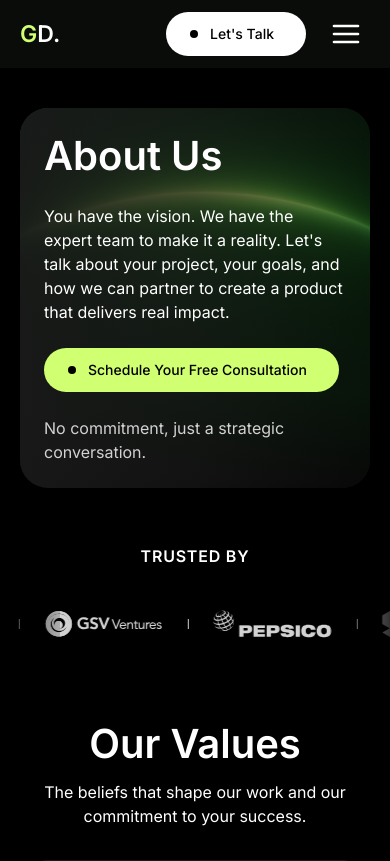
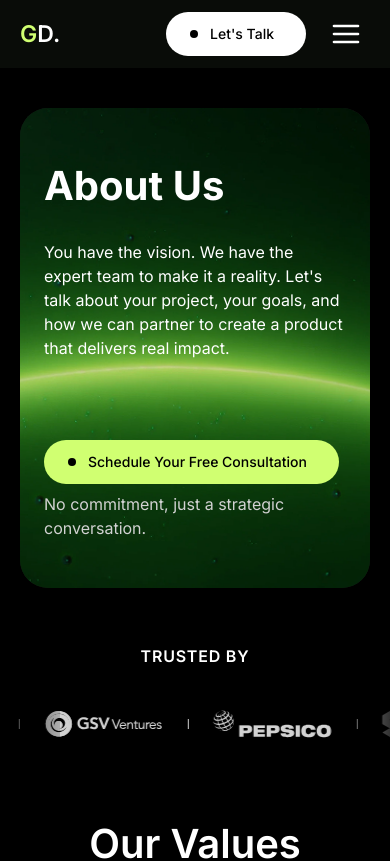
Before and after one commit to abubakar-dev-1/GD-new, a Next.js app: page /about in a window 390 px wide. Shown: the top 861 px of the page. Built offline with nearby package versions, Linux system fonts and the light colour scheme.

Commit message:
about-us-page-done

```diff
--- a/src/components/about/AboutHeroSection.tsx
+++ b/src/components/about/AboutHeroSection.tsx
@@ -11,8 +11,8 @@ export default function AboutHeroSection() {
         <div
           className="relative w-full flex rounded-[28px] overflow-hidden bg-[#191919]"
         >
-          {/* Background Image */}
-          <div className="absolute inset-0">
+          {/* Background Image - Desktop */}
+          <div className="absolute inset-0 hidden lg:block">
             <Image
               src="/images/image 59.png"
               alt="About Us Background"
@@ -21,37 +21,72 @@ export default function AboutHeroSection() {
             />
           </div>
 
-          {/* Gradient Overlay */}
+          {/* Background Image - Mobile */}
+          <div className="absolute inset-0 lg:hidden">
+            <Image
+              src="/images/damu un gur.png"
+              alt="About Us Background"
+              fill
+              className="object-cover"
+            />
+          </div>
+
+          {/* Gradient Overlay - Desktop only */}
           <div
-            className="absolute inset-0"
+            className="absolute inset-0 hidden lg:block"
             style={{
               background:
                 "linear-gradient(90deg, rgba(25, 25, 25, 0.95) 0%, rgba(25, 25, 25, 0.7) 50%, rgba(25, 25, 25, 0.3) 100%)",
             }}
           />
 
-          {/* Content */}
+          {/* Content - Mobile */}
           <div
-            className="relative z-10 flex flex-col items-start gap-[24px] lg:gap-[32px] p-[24px] lg:p-[48px] w-full max-w-[400px] lg:max-w-[440px]"
+            className="relative z-10 flex lg:hidden flex-col items-start gap-[80px] px-[24px] py-[48px] w-full flex-1"
             style={{ fontFamily: "Inter" }}
           >
-            {/* Title - Inter, 64px, 600, 58px line-height */}
-            <h1
-              className="text-[#FFF] text-[40px] lg:text-[64px] font-[600] leading-[48px] lg:leading-[58px]"
-            >
+            {/* Top group - Title + Description */}
+            <div className="flex flex-col items-start gap-[24px]">
+              <h1 className="text-[#FFF] text-[40px] font-[700] leading-normal">
+                About Us
+              </h1>
+              <p className="text-[#FFF] text-[16px] font-[400] leading-[24px]">
+                You have the vision. We have the expert team to make it a reality.
+                Let&apos;s talk about your project, your goals, and how we can partner to
+                create a product that delivers real impact.
+              </p>
+            </div>
+
+            {/* Bottom group - Button + Sub-text */}
+            <div className="flex flex-col items-start gap-[8px]">
+              <Link
+                href="/contact"
+                className="flex items-center h-[44px] gap-[12px] pl-[24px] pr-[32px] py-[8px] rounded-[40px] bg-[#D0FF71] hover:bg-[#c5f55e] transition-colors whitespace-nowrap"
+              >
+                <span className="w-[8px] h-[8px] rounded-full bg-[#000000]" />
+                <span className="text-[#000000] text-[14px] font-[500] leading-[16px]">
+                  Schedule Your Free Consultation
+                </span>
+              </Link>
+              <p className="text-[#D2D2D2] text-[16px] font-[400] leading-[24px]">
+                No commitment, just a strategic conversation.
+              </p>
+            </div>
+          </div>
+
+          {/* Content - Desktop */}
+          <div
+            className="relative z-10 hidden lg:flex flex-col items-start gap-[32px] p-[48px] max-w-[440px]"
+            style={{ fontFamily: "Inter" }}
+          >
+            <h1 className="text-[#FFF] text-[64px] font-[600] leading-[58px]">
               About Us
             </h1>
-
-            {/* Description - Inter, 16px, 400, 24px line-height, color #FFF */}
-            <p
-              className="text-[#FFF] text-[16px] font-[400] leading-[24px]"
-            >
+            <p className="text-[#FFF] text-[16px] font-[400] leading-[24px]">
               You have the vision. We have the expert team to make it a reality.
               Let&apos;s talk about your project, your goals, and how we can partner to
               create a product that delivers real impact.
             </p>
-
-            {/* CTA Button */}
             <Link
               href="/contact"
               className="flex items-center h-[44px] gap-[12px] pl-[24px] pr-[32px] py-[8px] rounded-[40px] bg-[#D0FF71] hover:bg-[#c5f55e] transition-colors whitespace-nowrap"
@@ -61,11 +96,7 @@ export default function AboutHeroSection() {
                 Schedule Your Free Consultation
               </span>
             </Link>
-
-            {/* Sub-text - Inter, 16px, 400, 24px line-height, color #D2D2D2 */}
-            <p
-              className="text-[#D2D2D2] text-[16px] font-[400] leading-[24px]"
-            >
+            <p className="text-[#D2D2D2] text-[16px] font-[400] leading-[24px]">
               No commitment, just a strategic conversation.
             </p>
           </div>
--- a/src/components/about/OurProcess.tsx
+++ b/src/components/about/OurProcess.tsx
@@ -142,54 +142,42 @@ export default function OurProcess() {
           })}
         </div>
 
-        {/* Timeline - Mobile */}
-        <div className="flex lg:hidden flex-col w-full pl-[24px]">
-          {steps.map((step, index) => {
-            const isLast = index === steps.length - 1;
-
-            return (
-              <div key={step.number} className="flex w-full">
-                {/* Icon column */}
-                <div className="relative flex flex-col items-center flex-shrink-0 self-stretch">
-                  {/* Icon */}
-                  <StepIcon src={step.icon} alt={step.title} />
-                  {/* Single smooth line from this icon center to next icon center */}
-                  {!isLast && (
+        {/* Cards - Mobile */}
+        <div className="flex lg:hidden flex-col w-full gap-[20px]">
+          {steps.map((step) => (
             <div
-                      className="absolute left-1/2 -translate-x-1/2 w-[8px] rounded-full"
-                      style={{
-                        top: "40px",
-                        bottom: "-40px",
-                        backgroundImage: LINE_GRADIENT,
-                      }}
-                    />
-                  )}
+              key={step.number}
+              className="flex flex-col items-start gap-[32px] p-[24px] rounded-[16px] w-full"
+              style={{ background: "#191919" }}
+            >
+              {/* Top row - Icon + Number */}
+              <div className="flex items-center justify-between w-full">
+                <div className="w-[80px] h-[80px] rounded-full bg-[#293D00] flex items-center justify-center flex-shrink-0">
+                  <Image src={step.icon} alt={step.title} width={36} height={36} />
                 </div>
-
-                {/* Content */}
-                <div
-                  className={`flex flex-col gap-[16px] pl-[20px] flex-1 ${!isLast ? "pb-[60px]" : ""}`}
-                >
                 <span
-                    className="text-[64px] font-[600] leading-normal text-[#191919] select-none"
+                  className="text-[60px] font-[600] leading-normal select-none"
                   style={{
                     fontFamily: "var(--font-oswald), Oswald, sans-serif",
+                    color: "#191919",
+                    textAlign: "center",
                     WebkitTextStrokeWidth: "1px",
                     WebkitTextStrokeColor: "#444",
                   }}
                 >
                   {step.number}
                 </span>
-                  <div
-                    className="flex flex-col items-start gap-[24px] p-[20px] rounded-[16px] w-full"
-                    style={{ background: "#191919" }}
-                  >
+              </div>
+
+              {/* Title */}
               <h3
-                      className="text-[#FFF] text-[24px] font-[500] leading-[30px]"
+                className="text-[#FFF] text-[28px] font-[500] leading-[34px]"
                 style={{ fontFamily: "Inter" }}
               >
                 {step.title}
               </h3>
+
+              {/* Description */}
               <p
                 className="text-[#FFF] text-[16px] font-[400] leading-normal"
                 style={{ fontFamily: "Inter" }}
@@ -197,10 +185,7 @@ export default function OurProcess() {
                 {step.description}
               </p>
             </div>
-                </div>
-              </div>
-            );
-          })}
+          ))}
         </div>
       </div>
     </section>
--- a/src/components/about/PhilosophyBanner.tsx
+++ b/src/components/about/PhilosophyBanner.tsx
@@ -29,7 +29,7 @@ export default function PhilosophyBanner() {
           {/* Content */}
           <div className="relative z-10 w-full p-[24px] lg:p-[48px]">
             <p
-              className="text-[32px] lg:text-[56px] font-[700] leading-[40px] lg:leading-[64px]"
+              className="text-[24px] lg:text-[56px] font-[500] lg:font-[700] leading-[28px] lg:leading-[64px]"
               style={{
                 fontFamily: "Inter",
                 color: "rgba(255, 255, 255, 0.60)",
--- a/src/components/sections/TeamSection.tsx
+++ b/src/components/sections/TeamSection.tsx
@@ -88,9 +88,9 @@ export default function TeamSection() {
     <section className="w-full flex justify-center py-[40px] lg:py-[80px] px-[20px] lg:px-[10px]" style={{ backgroundColor: "var(--global-bg)" }}>
       <div className="w-full max-w-[1440px]">
         {/* Header */}
-        <div className="mb-12 text-center md:text-left">
+        <div className="mb-12 text-left">
           <h2
-            className="text-[64px] font-semibold leading-[58px] text-white mb-3"
+            className="text-[40px] lg:text-[64px] font-[700] lg:font-[600] leading-normal lg:leading-[58px] text-white mb-3"
             style={{ fontFamily: "Inter", maxWidth: "572px" }}
           >
             The Minds Behind
@@ -98,7 +98,7 @@ export default function TeamSection() {
             the Mission
           </h2>
           <p
-            className="text-[#D2D2D2] text-[16px] font-normal leading-[24px]"
+            className="text-[#FFF] lg:text-[#D2D2D2] text-[16px] font-normal leading-[24px]"
             style={{ fontFamily: "Inter", maxWidth: "768px" }}
           >
             We are a collective of strategists, creatives, and engineers united
```
Also changed, not shown: public/images/damu un gur.png (added). Lines whose indentation alone changed are shown as unchanged.
